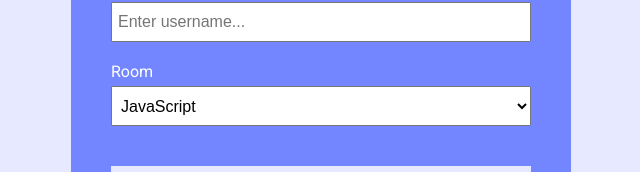
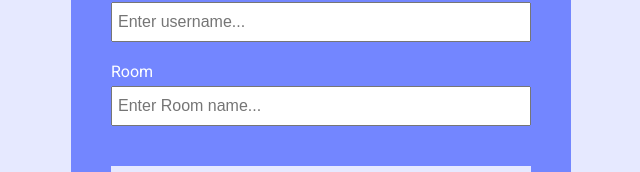
Before and after one commit to JunaedAbed/Chatify, a website: page public/index.html in a window 1280 px wide. Shown: the part 210-382 px from the top of the page, without its empty margins (319-959 px from the left). Drawn offline with Linux system fonts and the light colour scheme.

Commit message:
room name custom added

```diff
--- a/public/index.html
+++ b/public/index.html
@@ -32,14 +32,13 @@
           </div>
           <div class="form-control">
             <label for="room">Room</label>
-            <select name="room" id="room">
-              <option value="JavaScript">JavaScript</option>
-              <option value="Python">Python</option>
-              <option value="PHP">PHP</option>
-              <option value="C#">C#</option>
-              <option value="Ruby">Ruby</option>
-              <option value="Java">Java</option>
-            </select>
+            <input
+              name="room"
+              id="room"
+              placeholder="Enter Room name..."
+              type="text"
+              required
+            />
           </div>
           <button type="submit" class="btn">Join Chat</button>
         </form>
```
